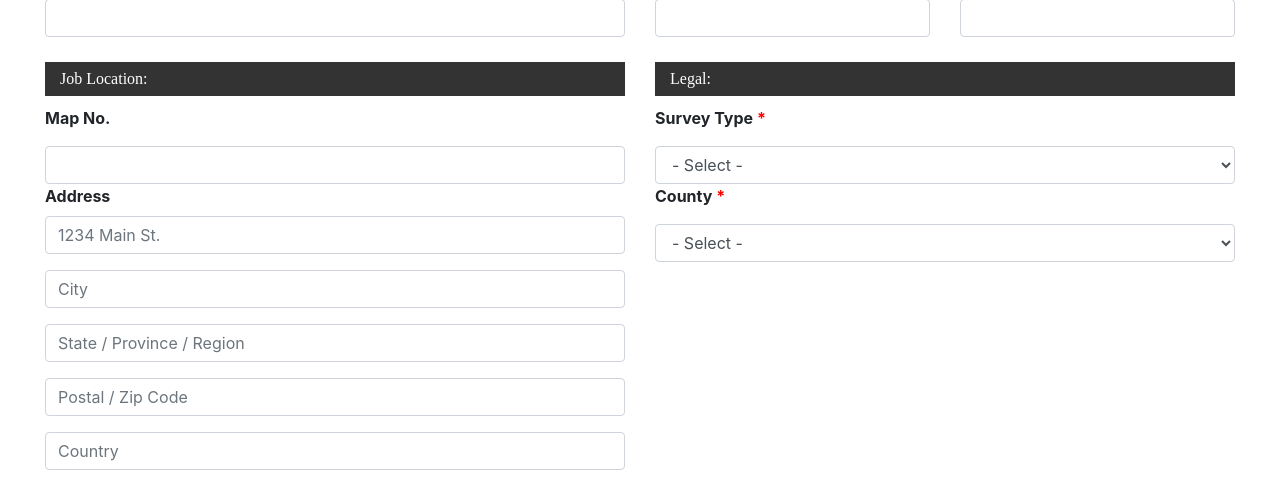
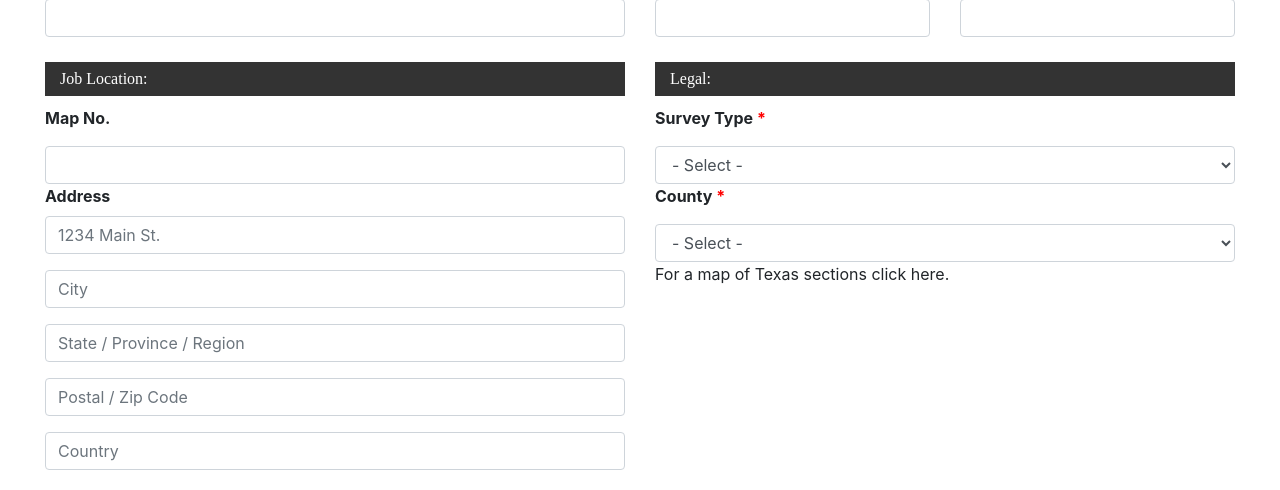
Before and after one commit to remmi11/furman, a Django app: template blog/templates/blog/post_edit.html in a window 1280 px wide. Shown: the part 656-1146 px from the top of the page. Run offline with Django 3.2, Linux system fonts and the light colour scheme; the template is opened without the code that fills it: values that come from a table or form of the project are taken from there, others are empty; parts of the project's set-up code (start-up, migrations or seed data) failed here and were passed over; some libraries are stand-ins or nearby versions.

Commit message:
Noah Changes

```diff
--- a/blog/templates/blog/post_edit.html
+++ b/blog/templates/blog/post_edit.html
@@ -276,6 +276,7 @@
                 </select>
             </div>
             <div id="rural-select">
+                <p>For a map of Texas sections click <a href"http://gisweb.glo.texas.gov/glomapjs/index.html" target="_blank">here.</a></p>
                 <p class="rural-select">
                     <strong>Survey
                         <span style="color: red;">*</span>
```
